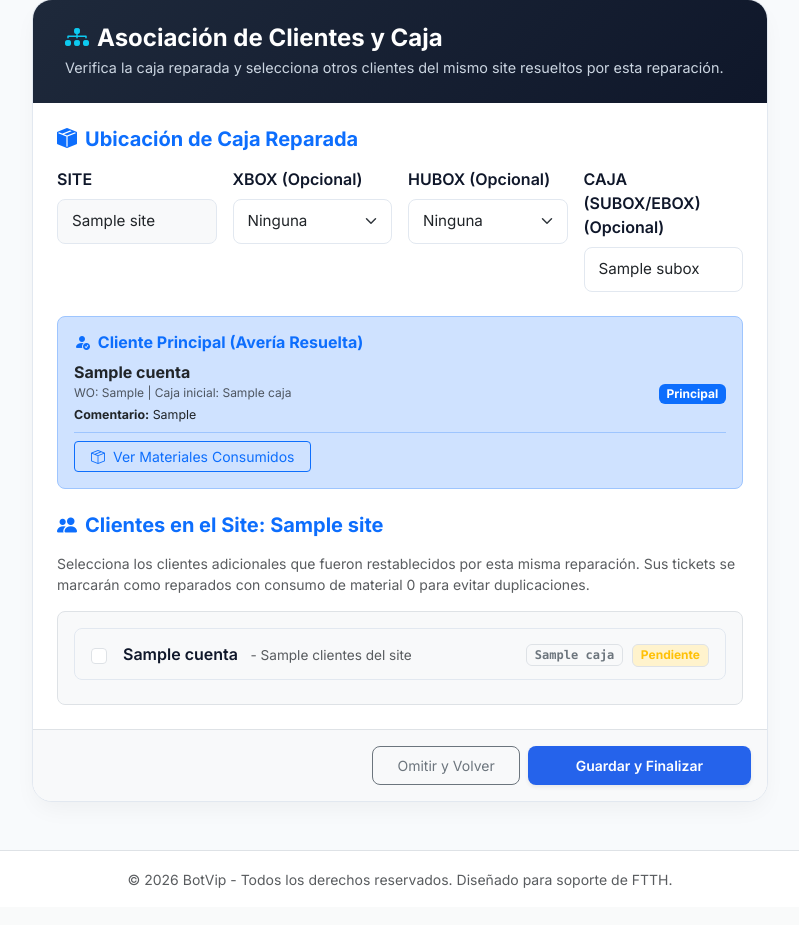
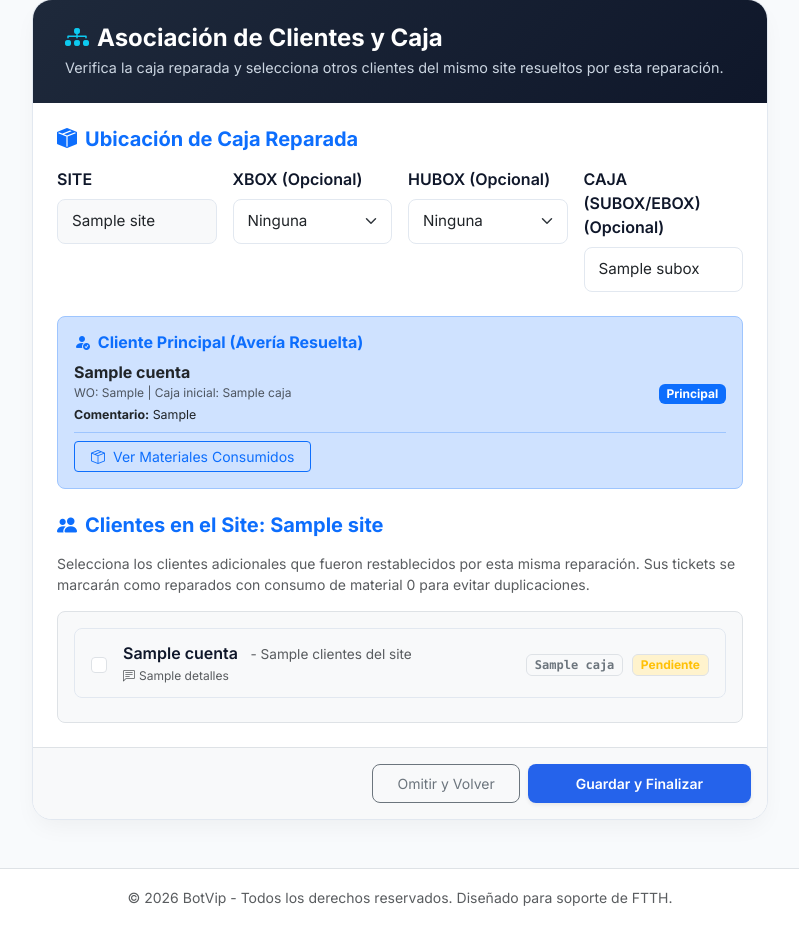
Before and after one commit to jjvargas2002-dot/botvip, a Python web app: template templates/agrupar.html in a window 1280 px wide. Shown: the part 99-1024 px from the top of the page, without its empty margins (240-1039 px from the left). Before the commit the page ends 987 px from the top, so only its background shows below. Run offline with Jinja, Linux system fonts and the light colour scheme; the template is opened without the code that fills it: most values are stand-ins (such as "Sample title", 1, 10 or a date in 2020).

Commit message:
Display original ticket details/comment for each client in the grouping list

```diff
--- a/app.py
+++ b/app.py
@@ -1576,7 +1576,8 @@ def agrupar_clientes_averia(id):
                     "estado": row.estado,
                     "id": row.id,
                     "nombre": cl.nombre if cl else "Cliente de Sheet",
-                    "seleccionado": is_associated
+                    "seleccionado": is_associated,
+                    "detalles": row.detalles or ""
                 })
 
     # Format materials list for principal ticket
--- a/templates/agrupar.html
+++ b/templates/agrupar.html
@@ -131,6 +131,11 @@
                                 <label class="form-check-label" for="chk-{{ c.cuenta }}">
                                     <span class="fw-semibold text-slate-800">{{ c.cuenta }}</span>
                                     <span class="text-muted ms-2" style="font-size: 0.85rem;">- {{ c.nombre }}</span>
+                                    {% if c.detalles %}
+                                    <small class="text-muted d-block" style="font-size: 0.75rem; margin-top: 2px;">
+                                        <i class="bi bi-chat-left-text me-1 text-slate-400"></i>{{ c.detalles }}
+                                    </small>
+                                    {% endif %}
                                 </label>
                             </div>
                             <div>
```
